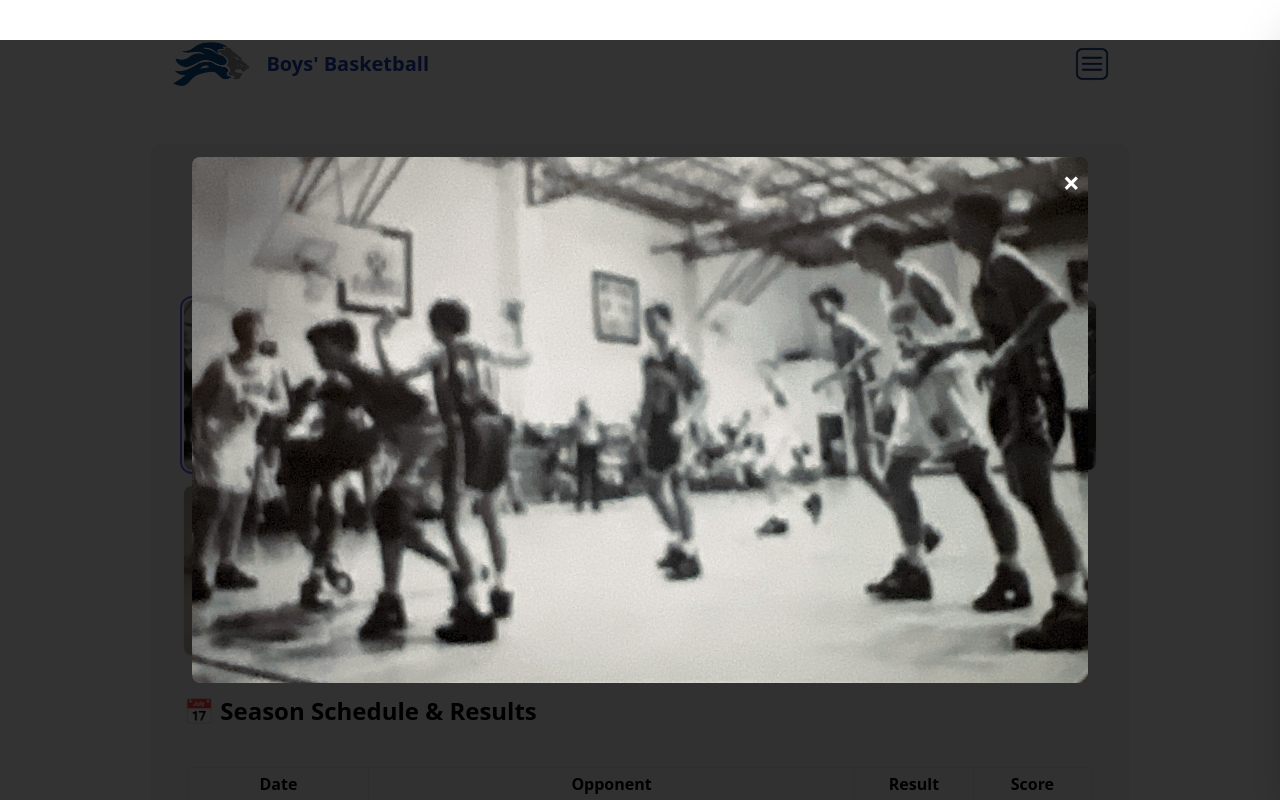
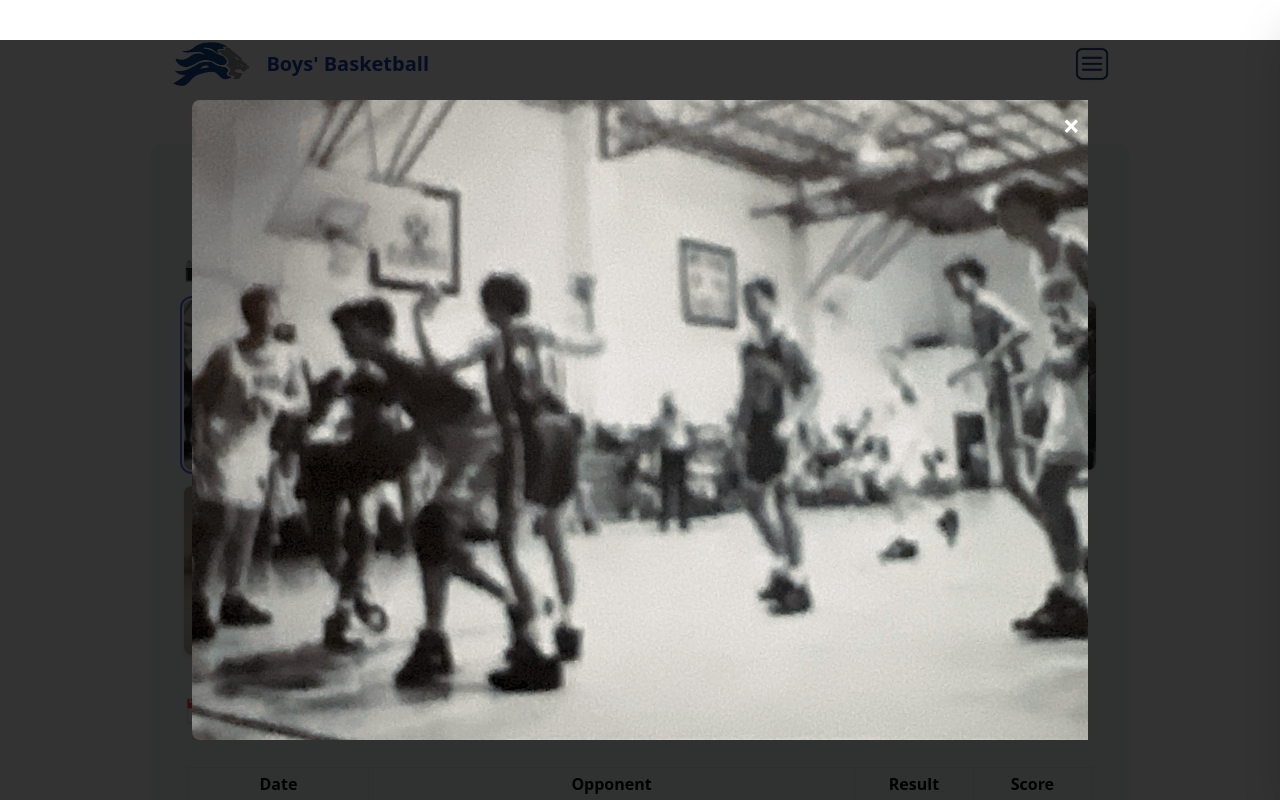
Before and after one commit to newonda1/st-andrews-basketball, a React (Vite) app: page /seasons/1992-93 in a window 1280 px wide. Both pictures are taken after a click on the button 268 px from the left and 384 px from the top of the page. Shown: the top 800 px of the page. Built offline with nearby package versions, Linux system fonts and the light colour scheme.

Commit message:
Update Season1992_93.jsx

```diff
--- a/src/seasons/Season1992_93.jsx
+++ b/src/seasons/Season1992_93.jsx
@@ -89,7 +89,7 @@ function Season1992_93() {
       {/* Section 0: Photo Collage */}
       {uploadedPhotos.length > 0 && (
         <div className="mb-8">
-          <h2 className="text-2xl font-semibold text-center mb-4">📸 Team Photos</h2>
+          <h2 className="text-2xl font-semibold mb-4">📸 Team Photos</h2>
           <div className="grid grid-cols-2 sm:grid-cols-3 md:grid-cols-4 lg:grid-cols-5 gap-4">
             {uploadedPhotos.map((src, idx) => (
               <button
@@ -183,11 +183,11 @@ function Season1992_93() {
             >
               &times;
             </button>
-            <img
-              src={selectedPhoto}
-              alt="Full Size"
-              className="w-full h-auto object-contain rounded-lg shadow-lg"
-            />
+              <img
+                src={selectedPhoto}
+                alt="Full Size"
+                className="max-h-[80vh] max-w-[90vw] object-contain rounded-lg shadow-lg mx-auto"
+              />
           </div>
         </div>
       )}
```
